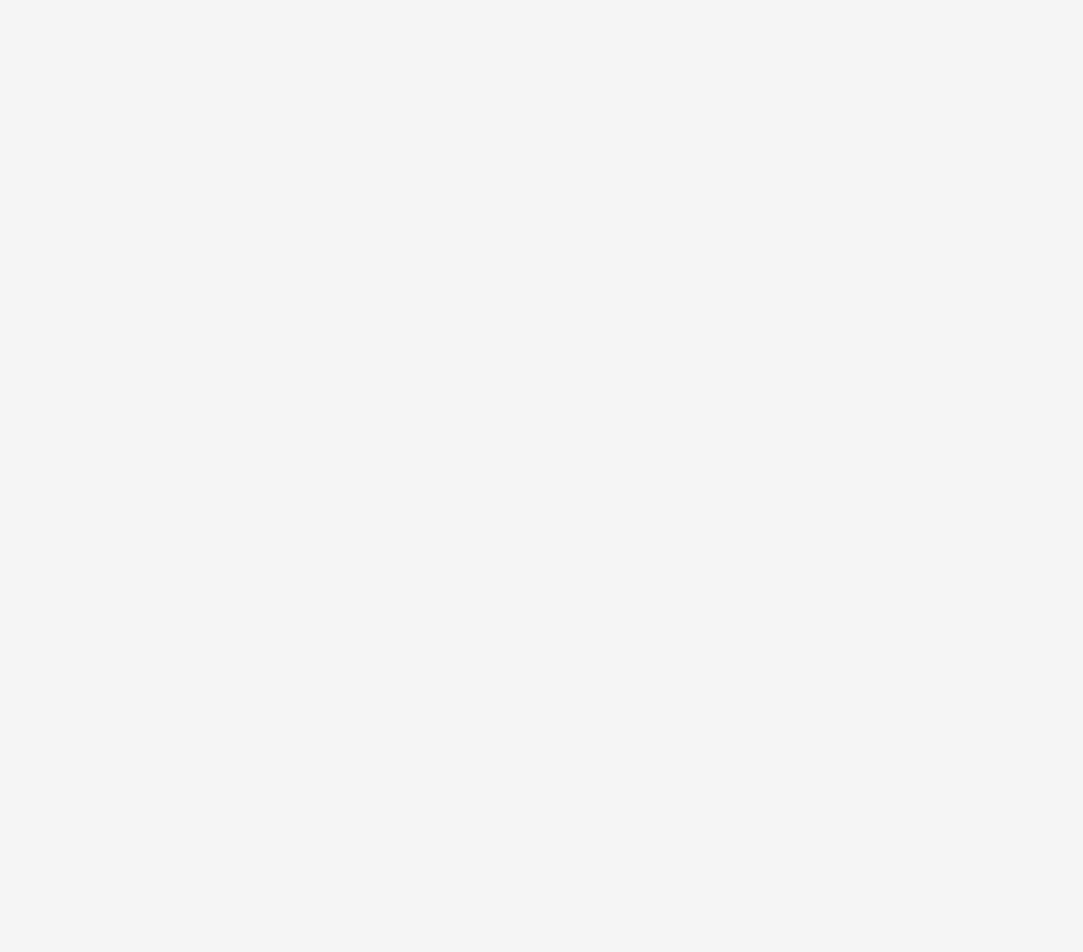
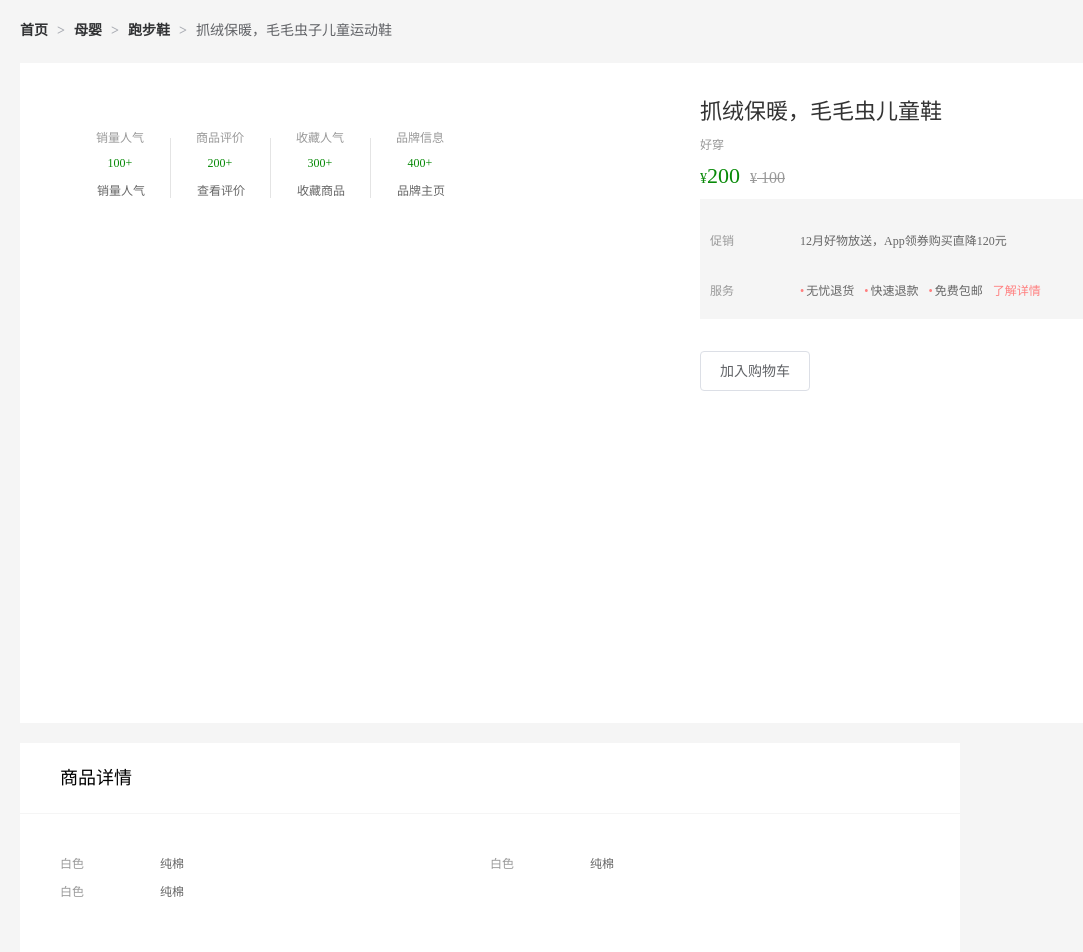
Before and after one commit to Goorln/vue3-mall, a Vue app: page /detail/1 in a window 1280 px wide. Before the commit this address had no page. Shown: the part 200-1152 px from the top of the page, without its empty margins (0-1083 px from the left). Before the commit the page ends 800 px from the top, so only its background shows below. Built offline with nearby package versions, Linux system fonts and the light colour scheme; no server answers; a small style sheet from the web is missing.

Commit message:
详情页

```diff
--- a/index.html
+++ b/index.html
@@ -4,7 +4,7 @@
 <head>
     <meta charset="UTF-8">
     <link rel="icon" href="/favicon.ico">
-    <link rel="stylesheet" href="//at.alicdn.com/t/c/font_4265473_i0e64omy2cj.css">
+    <link rel="stylesheet" href="//at.alicdn.com/t/c/font_4265473_5rklegztea6.css">
     <meta name="viewport" content="width=device-width, initial-scale=1.0">
     <title>Vite App</title>
 </head>
--- a/src/router/index.js
+++ b/src/router/index.js
@@ -7,6 +7,7 @@ import Layout from '@/views/Layout/index.vue'
 import Home from '@/views/Home/index.vue'
 import Category from '@/views/Category/index.vue'
 import SubCategory from '@/views/SubCategory/index.vue'
+import Detail from '@/views/Detail/index.vue'
 
 const router = createRouter({
     history: createWebHistory(
@@ -26,6 +27,9 @@ const router = createRouter({
             {
                 path: '/category/sub/:id',
                 component: SubCategory
+            }, {
+                path: '/detail/:id',
+                component: Detail
             }
         ]
     }, {
--- /dev/null
+++ b/src/views/Detail/index.vue
@@ -0,0 +1,355 @@
+<script setup>
+
+
+</script>
+
+<template>
+  <div class="xtx-goods-page">
+    <div class="container">
+      <div class="bread-container">
+        <el-breadcrumb separator=">">
+          <el-breadcrumb-item :to="{ path: '/' }">首页</el-breadcrumb-item>
+          <el-breadcrumb-item :to="{ path: '/' }">母婴
+          </el-breadcrumb-item>
+          <el-breadcrumb-item :to="{ path: '/' }">跑步鞋
+          </el-breadcrumb-item>
+          <el-breadcrumb-item>抓绒保暖，毛毛虫子儿童运动鞋</el-breadcrumb-item>
+        </el-breadcrumb>
+      </div>
+      <!-- 商品信息 -->
+      <div class="info-container">
+        <div>
+          <div class="goods-info">
+            <div class="media">
+              <!-- 图片预览区 -->
+
+              <!-- 统计数量 -->
+              <ul class="goods-sales">
+                <li>
+                  <p>销量人气</p>
+                  <p> 100+ </p>
+                  <p><i class="iconfont icon-task-filling"></i>销量人气</p>
+                </li>
+                <li>
+                  <p>商品评价</p>
+                  <p>200+</p>
+                  <p><i class="iconfont icon-comment-filling"></i>查看评价</p>
+                </li>
+                <li>
+                  <p>收藏人气</p>
+                  <p>300+</p>
+                  <p><i class="iconfont icon-favorite-filling"></i>收藏商品</p>
+                </li>
+                <li>
+                  <p>品牌信息</p>
+                  <p>400+</p>
+                  <p><i class="iconfont icon-dynamic-filling"></i>品牌主页</p>
+                </li>
+              </ul>
+            </div>
+            <div class="spec">
+              <!-- 商品信息区 -->
+              <p class="g-name"> 抓绒保暖，毛毛虫儿童鞋 </p>
+              <p class="g-desc">好穿 </p>
+              <p class="g-price">
+                <span>200</span>
+                <span> 100</span>
+              </p>
+              <div class="g-service">
+                <dl>
+                  <dt>促销</dt>
+                  <dd>12月好物放送，App领券购买直降120元</dd>
+                </dl>
+                <dl>
+                  <dt>服务</dt>
+                  <dd>
+                    <span>无忧退货</span>
+                    <span>快速退款</span>
+                    <span>免费包邮</span>
+                    <a href="javascript:;">了解详情</a>
+                  </dd>
+                </dl>
+              </div>
+              <!-- sku组件 -->
+
+              <!-- 数据组件 -->
+
+              <!-- 按钮组件 -->
+              <div>
+                <el-button size="large" class="btn">
+                  加入购物车
+                </el-button>
+              </div>
+
+            </div>
+          </div>
+          <div class="goods-footer">
+            <div class="goods-article">
+              <!-- 商品详情 -->
+              <div class="goods-tabs">
+                <nav>
+                  <a>商品详情</a>
+                </nav>
+                <div class="goods-detail">
+                  <!-- 属性 -->
+                  <ul class="attrs">
+                    <li v-for="item in 3" :key="item.value">
+                      <span class="dt">白色</span>
+                      <span class="dd">纯棉</span>
+                    </li>
+                  </ul>
+                  <!-- 图片 -->
+
+                </div>
+              </div>
+            </div>
+            <!-- 24热榜+专题推荐 -->
+            <div class="goods-aside">
+
+            </div>
+          </div>
+        </div>
+      </div>
+    </div>
+  </div>
+</template>
+
+
+<style scoped lang='scss'>
+.xtx-goods-page {
+  .goods-info {
+    min-height: 600px;
+    background: #fff;
+    display: flex;
+
+    .media {
+      width: 580px;
+      height: 600px;
+      padding: 30px 50px;
+    }
+
+    .spec {
+      flex: 1;
+      padding: 30px 30px 30px 0;
+    }
+  }
+
+  .goods-footer {
+    display: flex;
+    margin-top: 20px;
+
+    .goods-article {
+      width: 940px;
+      margin-right: 20px;
+    }
+
+    .goods-aside {
+      width: 280px;
+      min-height: 1000px;
+    }
+  }
+
+  .goods-tabs {
+    min-height: 600px;
+    background: #fff;
+  }
+
+  .goods-warn {
+    min-height: 600px;
+    background: #fff;
+    margin-top: 20px;
+  }
+
+  .number-box {
+    display: flex;
+    align-items: center;
+
+    .label {
+      width: 60px;
+      color: #999;
+      padding-left: 10px;
+    }
+  }
+
+  .g-name {
+    font-size: 22px;
+  }
+
+  .g-desc {
+    color: #999;
+    margin-top: 10px;
+  }
+
+  .g-price {
+    margin-top: 10px;
+
+    span {
+      &::before {
+        content: "¥";
+        font-size: 14px;
+      }
+
+      &:first-child {
+        color: $priceColor;
+        margin-right: 10px;
+        font-size: 22px;
+      }
+
+      &:last-child {
+        color: #999;
+        text-decoration: line-through;
+        font-size: 16px;
+      }
+    }
+  }
+
+  .g-service {
+    background: #f5f5f5;
+    width: 500px;
+    padding: 20px 10px 0 10px;
+    margin-top: 10px;
+
+    dl {
+      padding-bottom: 20px;
+      display: flex;
+      align-items: center;
+
+      dt {
+        width: 50px;
+        color: #999;
+      }
+
+      dd {
+        color: #666;
+
+        &:last-child {
+          span {
+            margin-right: 10px;
+
+            &::before {
+              content: "•";
+              color: $xtxColor;
+              margin-right: 2px;
+            }
+          }
+
+          a {
+            color: $xtxColor;
+          }
+        }
+      }
+    }
+  }
+
+  .goods-sales {
+    display: flex;
+    width: 400px;
+    align-items: center;
+    text-align: center;
+    height: 140px;
+
+    li {
+      flex: 1;
+      position: relative;
+
+      ~ li::after {
+        position: absolute;
+        top: 10px;
+        left: 0;
+        height: 60px;
+        border-left: 1px solid #e4e4e4;
+        content: "";
+      }
+
+      p {
+        &:first-child {
+          color: #999;
+        }
+
+        &:nth-child(2) {
+          color: $priceColor;
+          margin-top: 10px;
+        }
+
+        &:last-child {
+          color: #666;
+          margin-top: 10px;
+
+          i {
+            color: $xtxColor;
+            font-size: 14px;
+            margin-right: 2px;
+          }
+
+          &:hover {
+            color: $xtxColor;
+            cursor: pointer;
+          }
+        }
+      }
+    }
+  }
+}
+
+.goods-tabs {
+  min-height: 600px;
+  background: #fff;
+
+  nav {
+    height: 70px;
+    line-height: 70px;
+    display: flex;
+    border-bottom: 1px solid #f5f5f5;
+
+    a {
+      padding: 0 40px;
+      font-size: 18px;
+      position: relative;
+
+      > span {
+        color: $priceColor;
+        font-size: 16px;
+        margin-left: 10px;
+      }
+    }
+  }
+}
+
+.goods-detail {
+  padding: 40px;
+
+  .attrs {
+    display: flex;
+    flex-wrap: wrap;
+    margin-bottom: 30px;
+
+    li {
+      display: flex;
+      margin-bottom: 10px;
+      width: 50%;
+
+      .dt {
+        width: 100px;
+        color: #999;
+      }
+
+      .dd {
+        flex: 1;
+        color: #666;
+      }
+    }
+  }
+
+  > img {
+    width: 100%;
+  }
+}
+
+.btn {
+  margin-top: 20px;
+}
+
+.bread-container {
+  padding: 25px 0;
+}
+</style>
--- a/src/views/Home/components/GoodsItem.vue
+++ b/src/views/Home/components/GoodsItem.vue
@@ -8,7 +8,7 @@ defineProps({
 
 <template>
 
-  <RouterLink to="/" class="goods-item">
+  <RouterLink :to="`/detail/${goods.id}`" class="goods-item">
     <img v-img-lazy="goods.picture" alt="" />
     <p class="name ellipsis">{{ goods.name }}</p>
     <p class="desc ellipsis">{{ goods.desc }}</p>
--- a/src/views/Home/components/HomeCategory.vue
+++ b/src/views/Home/components/HomeCategory.vue
@@ -14,7 +14,7 @@ const categoryStore = useCategoryStore()
           <h4>分类推荐 <small>根据您的购买或浏览记录推荐</small></h4>
           <ul>
             <li v-for="it in item.goods" :key="it.id">
-              <RouterLink to="/">
+              <RouterLink :to="`/detail/${item.id}`">
                 <img :src="it.picture" :alt="it.desc" />
                 <div class="info">
                   <p class="name ellipsis-2">
--- a/src/views/Home/components/HomeHot.vue
+++ b/src/views/Home/components/HomeHot.vue
@@ -17,7 +17,7 @@ onMounted(() => getHot())
   <HomePanel title="人气推荐" sub-title="人气爆款 不容错过">
     <ul class="goods-list">
       <li v-for="item in hotList" :key="item.id">
-        <RouterLink to="/">
+        <RouterLink :to="`/detail/${item.id}`">
           <img v-img-lazy="item.picture" alt="">
           <p class="name">{{ item.title }}</p>
           <p class="desc">{{ item.alt }}</p>
--- a/src/views/Home/components/HomeNew.vue
+++ b/src/views/Home/components/HomeNew.vue
@@ -16,7 +16,7 @@ onMounted(() => getNew())
     <!-- 下面是插槽主体内容模版-->
     <ul class="goods-list">
       <li v-for="item in newList" :key="item.id">
-        <RouterLink to="/">
+        <RouterLink :to="`/detail/${item.id}`">
           <img :src="item.picture" alt="" />
           <p class="name">{{ item.name }}</p>
           <p class="price">&yen;{{ item.price }}</p>
```
